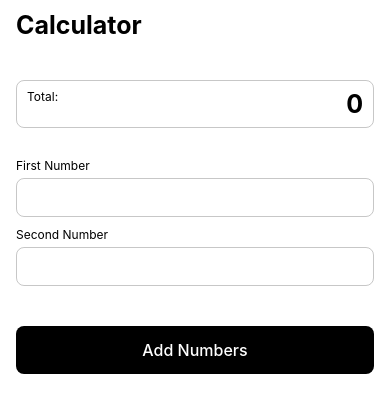
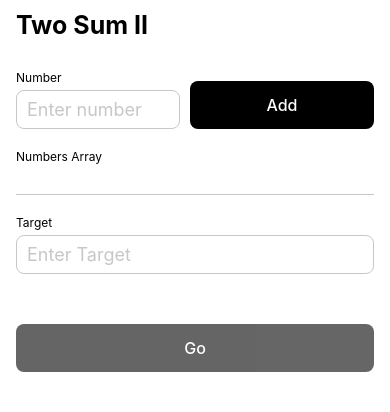
Before and after one commit to Madubhashana/Ascendion-SSE-Mobile-Tech-Assement, a React Native app: screen / in a window 390 px wide. Shown: the top 412 px of the page. Built offline with nearby package versions, Linux system fonts and the light colour scheme.

Commit message:
TwoSum Screen

```diff
--- a/src/App.tsx
+++ b/src/App.tsx
@@ -2,12 +2,15 @@ import React from 'react';
 
 import {CalculatorScreen} from './screens/calculator';
 import {NavbarScreen} from './screens/navbar';
+import {TwoSumScreen} from './screens/twoSum';
+
+type QuestionType = 'question1' | 'question2' | 'question3';
 
 /*
  * Change the question (question1 | question2 | question3) to
  * update the answer!
  */
-const question = 'question1'; // question1 | question2 | question3
+const question: QuestionType = 'question3';
 
 const App = () => {
   if (question === 'question1') {
@@ -18,7 +21,7 @@ const App = () => {
     return <NavbarScreen />;
   }
 
-  return <NavbarScreen />;
+  return <TwoSumScreen />;
 };
 
 export default App;
--- a/src/components/form/FormTextInput.tsx
+++ b/src/components/form/FormTextInput.tsx
@@ -27,6 +27,7 @@ const FormTextInput = <T extends FieldValues>({
   control,
   defaultValue,
   disabled,
+  containerStyle,
   ...textInputProps
 }: FormTextInputProps<T>) => {
   const [isFocused, setIsFocused] = useState(false);
@@ -49,7 +50,11 @@ const FormTextInput = <T extends FieldValues>({
         };
 
         return (
-          <InputsContainer error={isError} label={label} name={name}>
+          <InputsContainer
+            error={isError}
+            label={label}
+            name={name}
+            containerStyle={containerStyle}>
             <AppTextInput
               value={value}
               name={name}
--- a/src/components/form/InputsContainer.component.tsx
+++ b/src/components/form/InputsContainer.component.tsx
@@ -1,12 +1,13 @@
 import React, {ReactElement} from 'react';
 import AppText, {TextTypes} from '../elements/AppText.component';
-import {StyleSheet, View} from 'react-native';
+import {StyleSheet, View, ViewStyle} from 'react-native';
 
 type InputsContainerPropsType = {
   label?: string;
   error?: string;
   children: ReactElement | ReactElement[];
   name?: string;
+  containerStyle?: ViewStyle;
 };
 
 const InputsContainer = ({
@@ -14,6 +15,7 @@ const InputsContainer = ({
   children,
   error,
   name,
+  containerStyle,
 }: InputsContainerPropsType) => {
   const isError = !!error;
 
@@ -25,8 +27,10 @@ const InputsContainer = ({
     </AppText>
   ) : null;
 
+  const style = StyleSheet.flatten([styles.container, containerStyle]);
+
   return (
-    <View style={styles.container}>
+    <View style={style}>
       {labelText}
       {children}
       {inputErrors}
--- a/src/components/wrappers/ScreenContainer.component.tsx
+++ b/src/components/wrappers/ScreenContainer.component.tsx
@@ -1,4 +1,4 @@
-import React, {ReactElement} from 'react';
+import React, {ReactNode} from 'react';
 import {
   KeyboardAvoidingView,
   KeyboardAvoidingViewProps,
@@ -16,7 +16,7 @@ const KEYBOARD_AVOIDING_BEHAVIOR: KeyboardAvoidingViewProps['behavior'] = IS_IOS
 
 type ScreenContainerPropsType = {
   containerStyle?: ViewStyle;
-  children: ReactElement | ReactElement[];
+  children: ReactNode | ReactNode[];
 };
 
 const ScreenContainer = ({
--- a/src/screens/twoSum/twoSum.tsx
+++ b/src/screens/twoSum/twoSum.tsx
@@ -1,20 +1,140 @@
-import React from 'react';
+import React, {useState} from 'react';
 import ScreenContainer from '../../components/wrappers/ScreenContainer.component';
 import AppText, {TextTypes} from '../../components/elements/AppText.component';
 import AppButton from '../../components/elements/AppButton.component';
 import {twoSum} from '../../shared/lib/util';
+import {useForm} from 'react-hook-form';
+import {zodResolver} from '@hookform/resolvers/zod';
+import {TwoSumFormSchema, TwoSumFormSchemaType} from './twosum-form.schema';
+import FormTextInput from '../../components/form/FormTextInput';
+import {StyleSheet, View} from 'react-native';
+import {colors} from '../../shared/config/colors';
 
 const TwoSumScreen = () => {
-  const handleOnPress = () => {
-    console.log(twoSum([2, 7, 11, 15], 9));
+  const [numberArray, setNumberArray] = useState<number[]>([]);
+  const [answer, setAnswer] = useState<
+    {target: number; array: number[]; indicies: number[]} | undefined
+  >(undefined);
+
+  const {control, handleSubmit, getValues, setValue, reset} =
+    useForm<TwoSumFormSchemaType>({
+      resolver: zodResolver(TwoSumFormSchema),
+    });
+
+  const handleOnPressAdd = () => {
+    const value = getValues('number');
+    let newNumbersArray = [...numberArray];
+
+    if (answer) {
+      newNumbersArray = [];
+      setAnswer(undefined);
+    }
+
+    if (value) {
+      setNumberArray(() =>
+        [...newNumbersArray, Number(value)].sort((a, b) => a - b),
+      );
+      setValue('number', undefined);
+    }
   };
+
+  const onSubmit = (data: TwoSumFormSchemaType) => {
+    const indicies = twoSum(numberArray, data.target);
+
+    if (indicies.length) {
+      setAnswer({
+        indicies,
+        target: data.target,
+        array: numberArray,
+      });
+      setNumberArray([]);
+      reset();
+    }
+  };
+
+  const isDisabled = !numberArray.length;
 
   return (
     <ScreenContainer>
       <AppText type={TextTypes.Title}>Two Sum II</AppText>
-      <AppButton onPress={handleOnPress}>Go</AppButton>
+
+      <View style={styles.addNumbersContainer}>
+        <FormTextInput
+          containerStyle={styles.addNumContainerStyle}
+          control={control}
+          name="number"
+          placeholder="Enter number"
+          keyboardType="number-pad"
+          label="Number"
+        />
+        <AppButton
+          containerStyle={styles.addNumContainerStyle}
+          onPress={handleOnPressAdd}>
+          Add
+        </AppButton>
+      </View>
+
+      <AppText type={TextTypes.Label}>Numbers Array</AppText>
+      <View style={styles.arrayContainer}>
+        <AppText type={TextTypes.Section}>{numberArray.join(', ')}</AppText>
+      </View>
+
+      <FormTextInput
+        control={control}
+        name="target"
+        label="Target"
+        keyboardType="number-pad"
+        placeholder="Enter Target"
+      />
+
+      <AppButton
+        onPress={handleSubmit(onSubmit)}
+        disabled={isDisabled}
+        containerStyle={styles.ctaButton}>
+        Go
+      </AppButton>
+
+      {answer ? (
+        <>
+          <AppText type={TextTypes.Section}>{`Array: ${[
+            answer.array.join(', '),
+          ]}`}</AppText>
+
+          <AppText type={TextTypes.Section}>{`Target: ${[
+            answer.target,
+          ]}`}</AppText>
+
+          <AppText type={TextTypes.Title}>{`Answer: ${[
+            answer.indicies.join(', '),
+          ]}`}</AppText>
+        </>
+      ) : null}
     </ScreenContainer>
   );
 };
 
+const styles = StyleSheet.create({
+  addNumbersContainer: {
+    flexDirection: 'row',
+    justifyContent: 'space-between',
+    alignItems: 'center',
+    gap: 10,
+    marginBottom: 10,
+    marginTop: 30,
+  },
+  addNumContainerStyle: {
+    flex: 1,
+  },
+  arrayContainer: {
+    paddingVertical: 15,
+    paddingHorizontal: 5,
+    borderBottomWidth: 1,
+    borderColor: colors.gray,
+    marginBottom: 20,
+  },
+  ctaButton: {
+    marginVertical: 40,
+  },
+});
+
 export default TwoSumScreen;
--- /dev/null
+++ b/src/screens/twoSum/twosum-form.schema.ts
@@ -0,0 +1,23 @@
+import {z} from 'zod';
+
+export const TwoSumFormSchema = z.object({
+  number: z.coerce
+    .number({
+      required_error: 'Please enter a valid number!',
+      invalid_type_error: 'Please enter a valid number!',
+    })
+    .refine(val => (isNaN(val) ? false : val), {
+      message: 'The value must be a valid number!',
+    })
+    .optional(),
+  target: z.coerce
+    .number({
+      required_error: 'Please enter a valid number!',
+      invalid_type_error: 'Please enter a valid number!',
+    })
+    .refine(val => (isNaN(val) ? false : val), {
+      message: 'The value must be a valid number!',
+    }),
+});
+
+export type TwoSumFormSchemaType = z.infer<typeof TwoSumFormSchema>;
```
Also changed, not shown: 1 other file (tests, documents, lock files or other folders).
